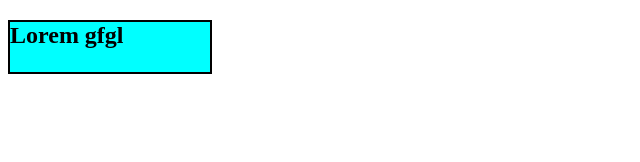
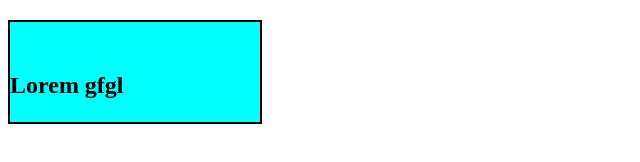
Before and after one commit to PrajwalChandanagiri/CSS-SHapeAI, a plain HTML site: page box.html in a window 1280 px wide. Shown: the whole page, without its empty margins (0-640 px from the left). Drawn offline with Linux system fonts and the light colour scheme.

Commit message:
margin and padding

```diff
--- a/box.html
+++ b/box.html
@@ -11,6 +11,9 @@
             width: 200px;
             height: 50px;
             border: 2px solid black;
+            padding-top: 50px;
+            padding-right: 50px;
+            margin-right: 1000000px;
         }
 
     </style>
```
